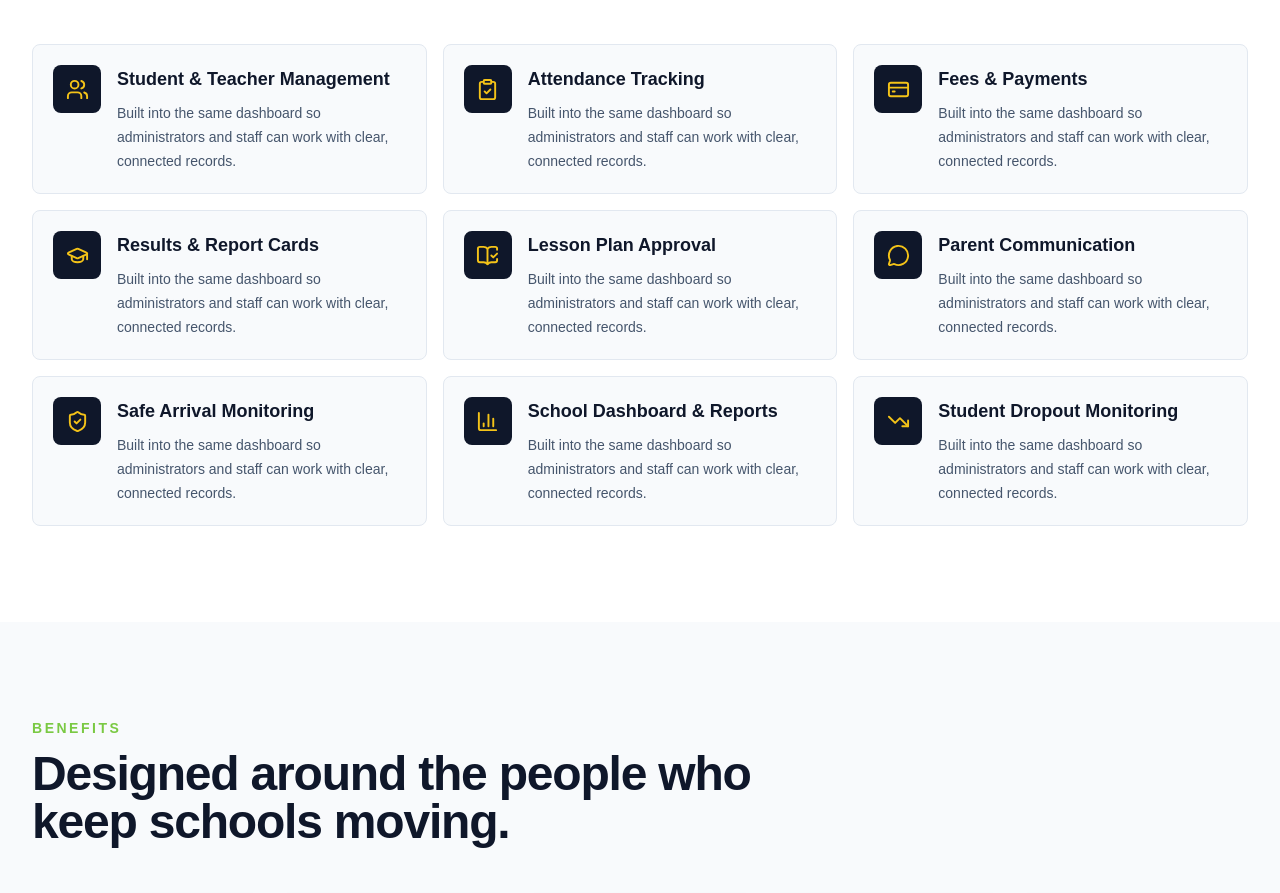
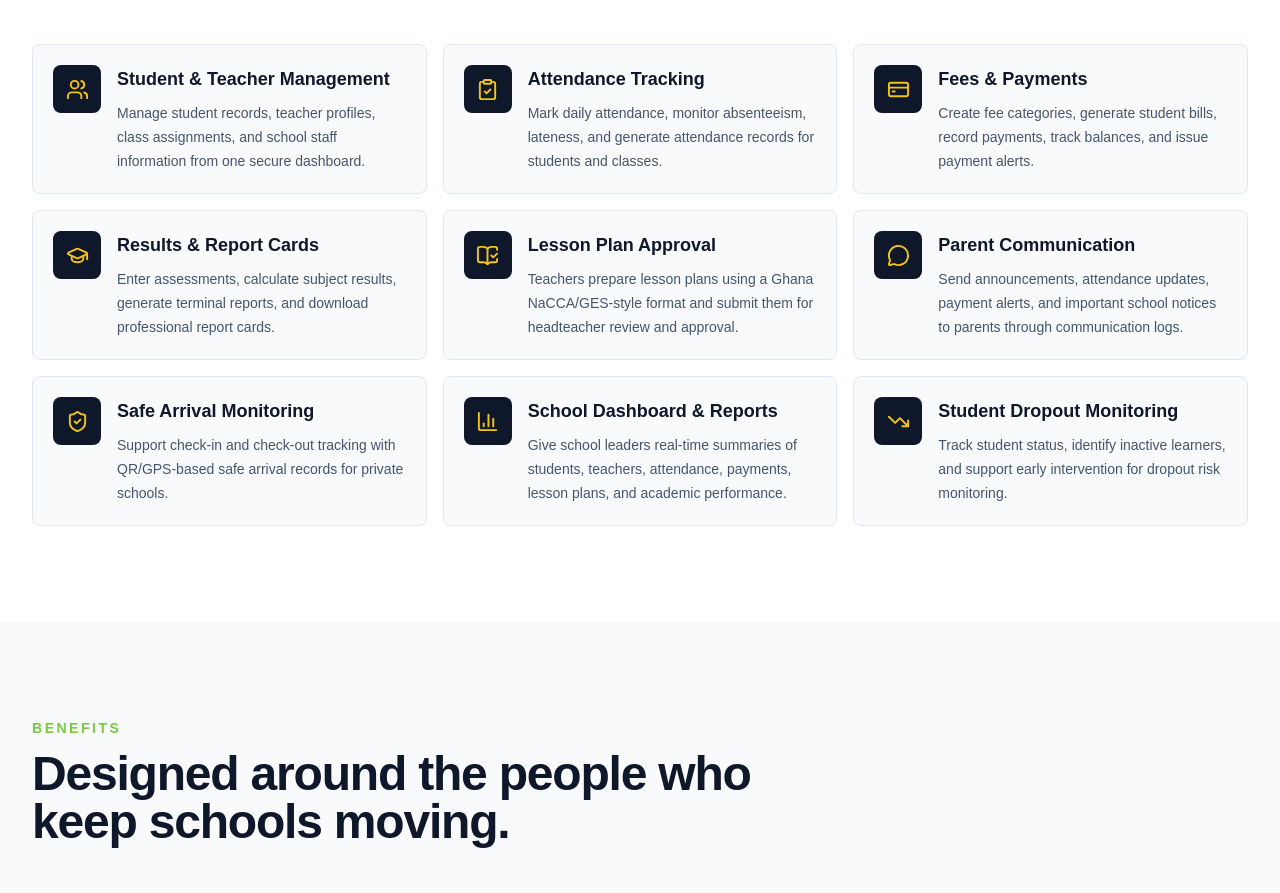
Before and after one commit to darkoe3/velttech-web, a Next.js app: page /veltsmartschoolapp in a window 1280 px wide. Shown: the part 1052-1945 px from the top of the page. Built offline with nearby package versions, Linux system fonts and the light colour scheme; no server answers.

Commit message:
Update homepage CTA to SmartSchoolApp

```diff
--- a/app/veltsmartschoolapp/page.js
+++ b/app/veltsmartschoolapp/page.js
@@ -44,15 +44,60 @@ const demoUrl =
 const launchUrl = "https://veltsmartschoolapp.vercel.app";
 
 const features = [
-  { title: "Student & Teacher Management", icon: Users },
-  { title: "Attendance Tracking", icon: ClipboardCheck },
-  { title: "Fees & Payments", icon: CreditCard },
-  { title: "Results & Report Cards", icon: GraduationCap },
-  { title: "Lesson Plan Approval", icon: BookOpenCheck },
-  { title: "Parent Communication", icon: MessageCircle },
-  { title: "Safe Arrival Monitoring", icon: ShieldCheck },
-  { title: "School Dashboard & Reports", icon: BarChart3 },
-  { title: "Student Dropout Monitoring", icon: TrendingDown },
+  {
+    title: "Student & Teacher Management",
+    icon: Users,
+    copy:
+      "Manage student records, teacher profiles, class assignments, and school staff information from one secure dashboard.",
+  },
+  {
+    title: "Attendance Tracking",
+    icon: ClipboardCheck,
+    copy:
+      "Mark daily attendance, monitor absenteeism, lateness, and generate attendance records for students and classes.",
+  },
+  {
+    title: "Fees & Payments",
+    icon: CreditCard,
+    copy:
+      "Create fee categories, generate student bills, record payments, track balances, and issue payment alerts.",
+  },
+  {
+    title: "Results & Report Cards",
+    icon: GraduationCap,
+    copy:
+      "Enter assessments, calculate subject results, generate terminal reports, and download professional report cards.",
+  },
+  {
+    title: "Lesson Plan Approval",
+    icon: BookOpenCheck,
+    copy:
+      "Teachers prepare lesson plans using a Ghana NaCCA/GES-style format and submit them for headteacher review and approval.",
+  },
+  {
+    title: "Parent Communication",
+    icon: MessageCircle,
+    copy:
+      "Send announcements, attendance updates, payment alerts, and important school notices to parents through communication logs.",
+  },
+  {
+    title: "Safe Arrival Monitoring",
+    icon: ShieldCheck,
+    copy:
+      "Support check-in and check-out tracking with QR/GPS-based safe arrival records for private schools.",
+  },
+  {
+    title: "School Dashboard & Reports",
+    icon: BarChart3,
+    copy:
+      "Give school leaders real-time summaries of students, teachers, attendance, payments, lesson plans, and academic performance.",
+  },
+  {
+    title: "Student Dropout Monitoring",
+    icon: TrendingDown,
+    copy:
+      "Track student status, identify inactive learners, and support early intervention for dropout risk monitoring.",
+  },
 ];
 
 const benefits = [
@@ -289,7 +334,7 @@ export default function VeltSmartSchoolAppPage() {
                     <div>
                       <h3 className="text-lg font-black text-dark">{feature.title}</h3>
                       <p className="mt-2 text-sm leading-6 text-slate-600">
-                        Built into the same dashboard so administrators and staff can work with clear, connected records.
+                        {feature.copy}
                       </p>
                     </div>
                   </article>
--- a/components/sections/Hero.jsx
+++ b/components/sections/Hero.jsx
@@ -1,7 +1,7 @@
 "use client";
 
 import { AnimatePresence, motion } from "framer-motion";
-import { ArrowLeft, ArrowRight, CheckCircle2, Sparkles } from "lucide-react";
+import { ArrowLeft, ArrowRight, CheckCircle2, ExternalLink, Sparkles } from "lucide-react";
 import Image from "next/image";
 import Link from "next/link";
 import { useEffect, useState } from "react";
@@ -108,11 +108,13 @@ export default function Hero() {
 
           <div className="mt-8 flex flex-col gap-3 sm:flex-row">
             <Link
-              href="/#services"
+              href="https://veltsmartschoolapp.vercel.app"
+              target="_blank"
+              rel="noopener noreferrer"
               className="inline-flex h-12 items-center justify-center gap-2 rounded-lg bg-primary px-5 text-sm font-black text-dark shadow-lg shadow-primary/25 transition hover:bg-secondary"
             >
-              View our services
-              <ArrowRight size={18} aria-hidden="true" />
+              SmartSchoolApp
+              <ExternalLink size={18} aria-hidden="true" />
             </Link>
             <Link
               href="#contact"
```
